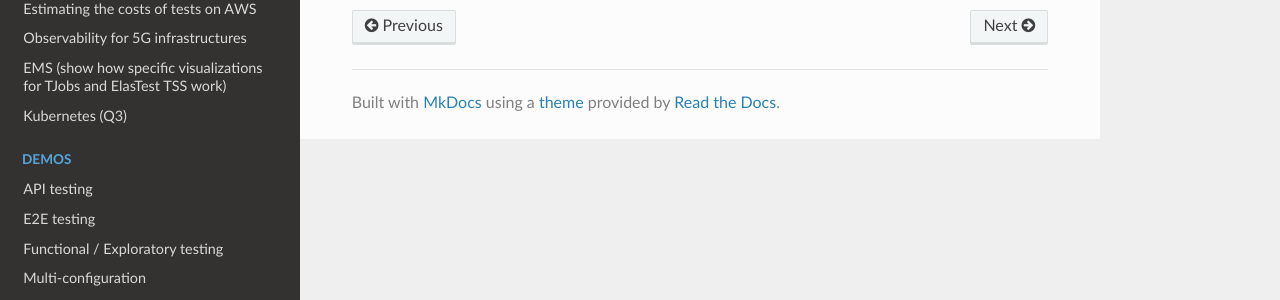
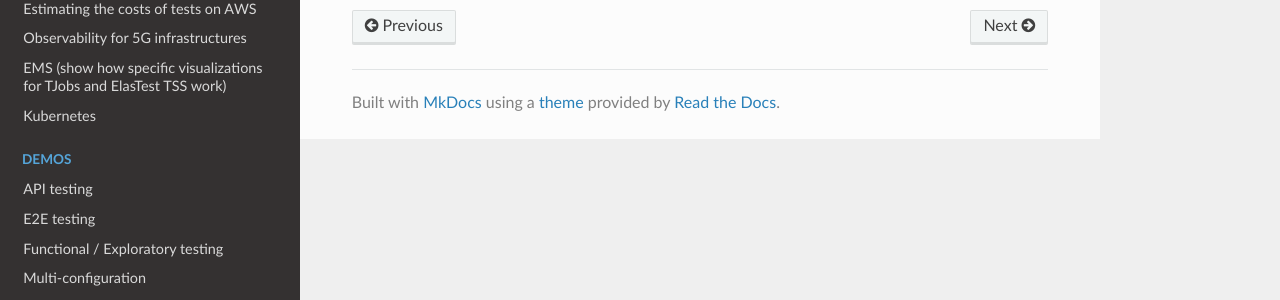
Before and after one commit to elastest/elastest.io-docs, an MkDocs documentation site: the page built from docs/tutorials/using-eds-devices-for-iot.md, in a window 1280 px wide. Shown: the part 203-503 px from the top of the page. Built offline with MkDocs 1.6.1, drawn with Linux system fonts in a browser that asks for light colours; nearby versions of some CDN libraries; old or Windows-style settings are respelled for this version of MkDocs.

```diff
--- a/mkdocs-web.yml
+++ b/mkdocs-web.yml
@@ -19,7 +19,7 @@ pages:
 
     - 'Observability for 5G infrastructures': 'tutorials/observability-for-5g-infrastructures.md'
     - 'EMS (show how specific visualizations for TJobs and ElasTest TSS work)': 'tutorials/ems.md'
-    - 'Kubernetes (Q3)': 'tutorials/kubernetes.md'
+    - 'Kubernetes': 'tutorials/kubernetes.md'
 
 # Demos Section
 - Demos:
--- a/mkdocs.yml
+++ b/mkdocs.yml
@@ -19,7 +19,7 @@ pages:
 
     - 'Observability for 5G infrastructures': 'tutorials/observability-for-5g-infrastructures.md'
     - 'EMS (show how specific visualizations for TJobs and ElasTest TSS work)': 'tutorials/ems.md'
-    - 'Kubernetes (Q3)': 'tutorials/kubernetes.md'
+    - 'Kubernetes': 'tutorials/kubernetes.md'
 
 # Demos Section
 - Demos:
```
